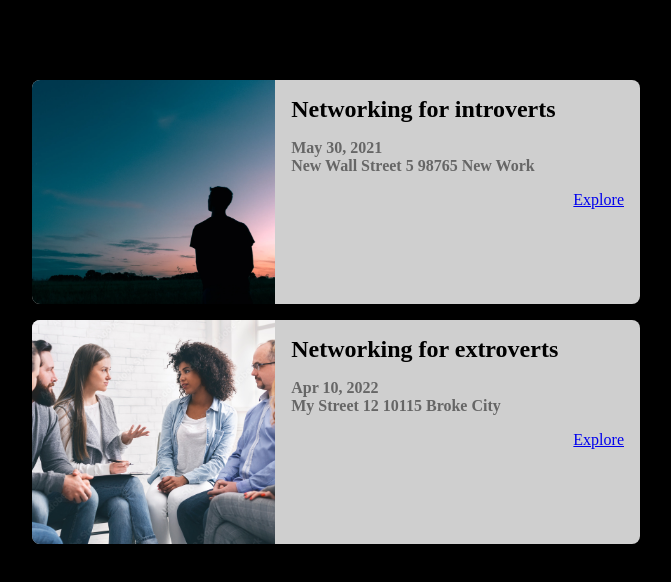
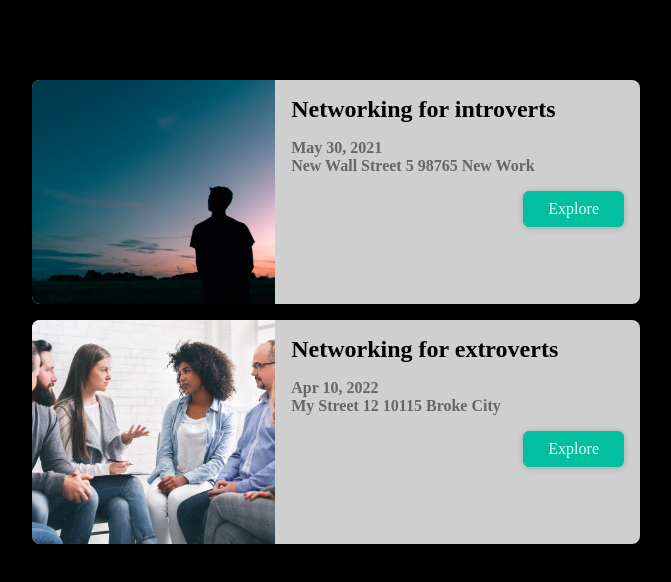
Before and after one commit to aakkss37/Events-app-NEXT.JS, a Next.js app: page / in a window 1280 px wide. Shown: the top 582 px of the page, without its empty margins (304-975 px from the left). Built offline with nearby package versions, Linux system fonts and the light colour scheme.

Commit message:
styled button

```diff
--- a/components/Events/EventCard.jsx
+++ b/components/Events/EventCard.jsx
@@ -2,6 +2,7 @@ import Image from 'next/image'
 import Link from 'next/link'
 import React from 'react'
 import style from './eventCard.module.css'
+import Button from '../UI/Button.jsx'
 
 const EventCard = ({ event }) => {
     const formattedDate = new Date(event.date).toLocaleDateString('en-US', { day: '2-digit', month: "short", year: "numeric" })
@@ -20,7 +21,7 @@ const EventCard = ({ event }) => {
                     </div>
                 </div>
                 <div className={style.actions}>
-                    <Link href={`/events/${event.id}`}>Explore</Link>
+                    <Button link={`/events/${event.id}`} >Explore</Button>
                 </div>
             </div>
         </li>
--- /dev/null
+++ b/components/UI/Button.jsx
@@ -0,0 +1,11 @@
+import Link from 'next/link'
+import React from 'react'
+import style from './button.module.css'
+
+const Button = (props) => {
+    return (
+        <Link href={props.link} className={style.btn}>{props.children}</Link>
+    )
+}
+
+export default Button
--- /dev/null
+++ b/components/UI/button.module.css
@@ -0,0 +1,18 @@
+.btn {
+    text-decoration: none;
+    cursor: pointer;
+    font: inherit;
+    background-color: #03be9f;
+    border: 1px solid #03be9f;
+    border-radius: 6px;
+    color: #dafff7;
+    padding: 0.5rem 1.5rem;
+    text-align: center;
+    box-shadow: 0 1px 6px rgba(0, 0, 0, 0.2);
+}
+
+.btn:hover,
+.btn:active {
+    background-color: #02afa1;
+    border-color: #02afa1;
+}
```
